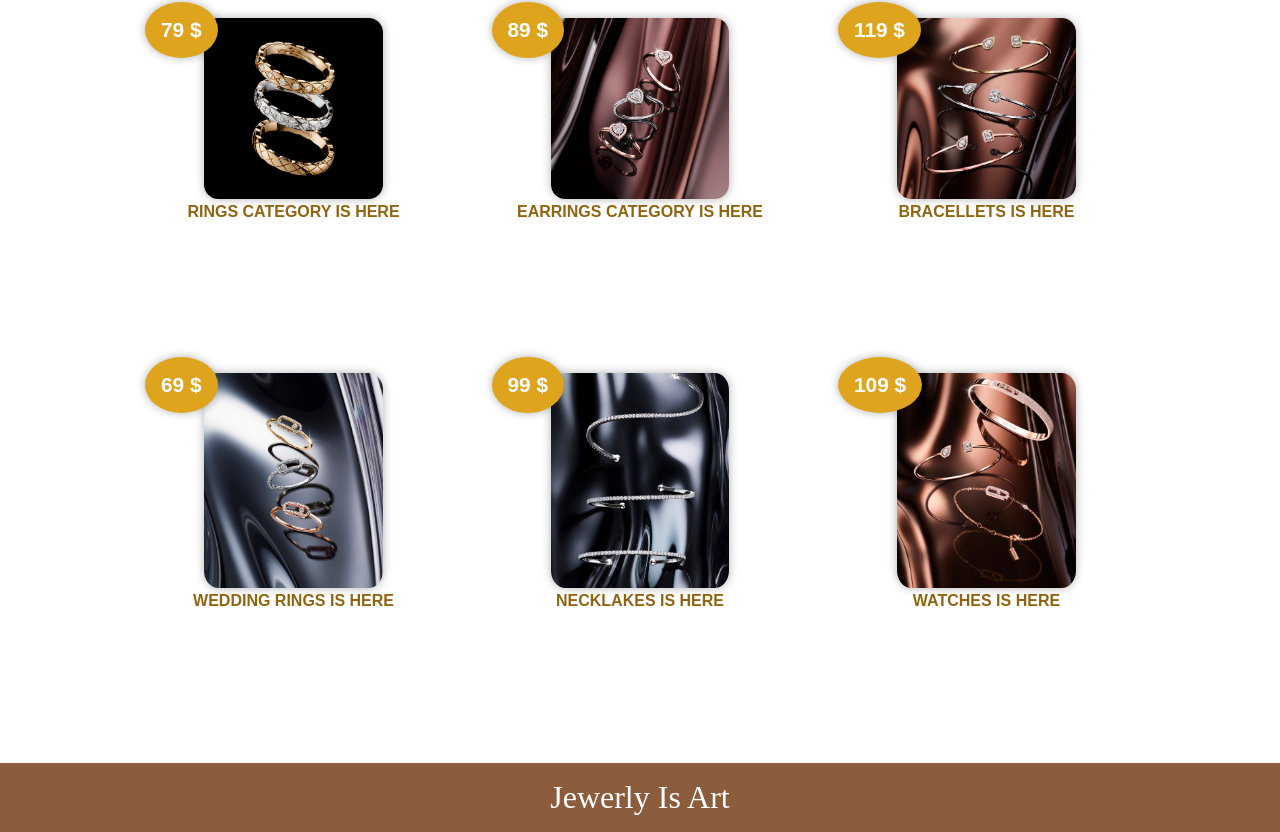
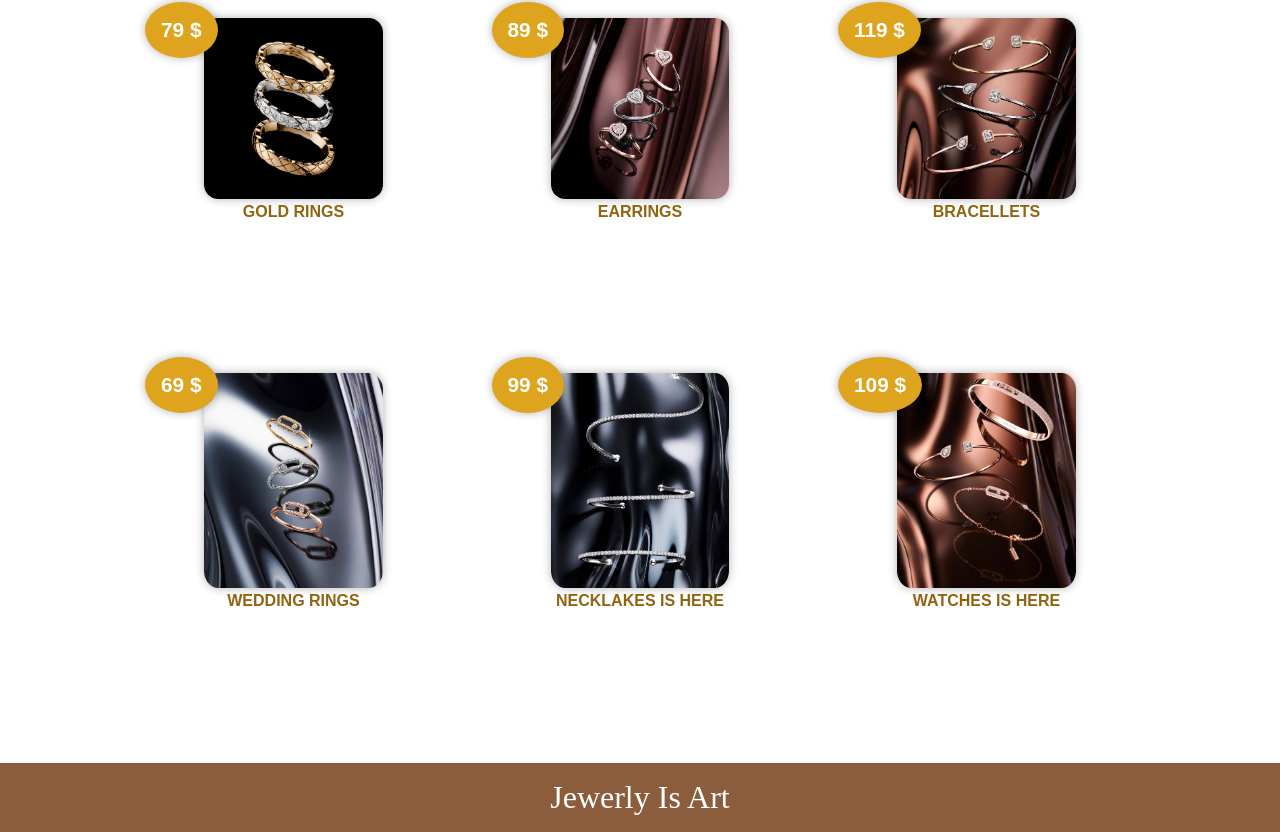
Before and after one commit to NazikAskhatova/diploma, a React (Create React App) app: page /products in a window 1280 px wide. Shown: the part 700-1532 px from the top of the page. Built offline with nearby package versions, Linux system fonts and the light colour scheme; a web font is replaced by a local one.

Commit message:
all categories were added

```diff
--- a/src/components/CategoryList/CategoryItem/CategoryItem.js
+++ b/src/components/CategoryList/CategoryItem/CategoryItem.js
@@ -6,8 +6,8 @@ import classes from "./CategoryItem.module.css";
 function CategoryItem({ category }) {
   return (
     <div className={classes.CategoryItem}>
-      <img src={category.image} alt="/" />
-      <Link className={classes.CategoryItemText} to={"/categories/" + category.categoryId}>{category.title}</Link>
+      <img src={category.image} alt={category} />
+      <Link to={"/categories/" + category.categoryId}>{category.title}</Link>
     </div>
   );
 }
--- a/src/components/CategoryList/CategoryItem/CategoryItem.module.css
+++ b/src/components/CategoryList/CategoryItem/CategoryItem.module.css
@@ -15,7 +15,7 @@
     margin-top: 1rem;
     text-align: center;
   }
-  .CategoryItemText {
+  .CategoryItem a {
     display: block;
 
     color: #916411;
@@ -24,7 +24,7 @@
     font-weight: bold;
     text-decoration: none;
   }
-  .CategoryItem .price {
+  /* .CategoryItem .price {
     position: absolute;
     top: -1rem;
 
@@ -39,4 +39,4 @@
     text-align: center;
     border-radius: 50%;
     box-shadow: 0 0 10px rgba(0, 0, 0, 0.3);
-  }
+  } */
--- a/src/components/ProductList/ProductItem/ProductItem.js
+++ b/src/components/ProductList/ProductItem/ProductItem.js
@@ -6,8 +6,8 @@ import classes from "./ProductItem.module.css";
 function ProductItem({ product }) {
   return (
     <div className={classes.ProductItem}>
-      <img src={product.image} alt="/" />
-      <Link className={classes.ProductItemText} to={"/product/" + product.productId}>{product.title}</Link>
+      <img src={product.image} alt={product.title} />
+      <Link to={"/product/" + product.productId}>{product.title}</Link>
       <div className={classes.price}>{product.price} $</div>
     </div>
   );
--- a/src/components/ProductList/ProductItem/ProductItem.module.css
+++ b/src/components/ProductList/ProductItem/ProductItem.module.css
@@ -15,7 +15,7 @@
   margin-top: 1rem;
   text-align: center;
 }
-.ProductItemText {
+.ProductItem a {
   display: block;
 
   color: #916411;
--- a/src/data/dataCategories.js
+++ b/src/data/dataCategories.js
@@ -22,7 +22,7 @@ const categories = [
   },
   {
     image: bracelletsCategory,
-    productId: "bracellets",
+    categoryId: "bracellets",
     title: "All Bracellets",
     price: 119,
     description: "You can find all our special bracellets here"
@@ -57,7 +57,7 @@ export function getCategories() {
 export function getCategory(categoryId){
   return categories [
     categories.findIndex(
-      category => category.categoryId === categoryId
+      category =>  category.categoryId === categoryId
     )
   ];
 }
--- a/src/data/dataProducts.js
+++ b/src/data/dataProducts.js
@@ -9,41 +9,58 @@ const products = [
   {
     image: Watches,
     productId: "rings",
-    title: "Rings category is here",
+    categoryId: "coupleBracellets",
+    title: "Gold Rings",
     price: 79,
   },
   {
     image: Earrings,
     productId: "earrings",
-    title: "Earrings category is here",
+    categoryId: "designRings",
+    title: "Earrings",
     price: 89,
   },
   {
     image: Bracellets,
     productId: "bracellets",
-    title: "Bracellets is here",
+    categoryId: "bracellets",
+    title: "Bracellets",
     price: 119,
   },
   {
     image: weddingRings,
     productId: "wedding-rings",
-    title: "Wedding Rings is here",
+    categoryId: "wedding",
+    title: "Wedding Rings",
     price: 69,
   },
   {
     image: Necklakes,
     productId: "necklakes",
+    categoryId: "all rings",
     title: "Necklakes is here",
     price: 99,
   },
   {
     image: Rings,
     productId: "watches",
+    categoryId: "duorings",
     title: "Watches is here",
     price: 109,
   },
 ];
 
-export function getProducts() {
+export function getProducts(category) {
+  if (category) {
+    return products.filter(product => product.categoryId === category);
+  }
   return products;
 }
+
+export function getProduct(productId) {
+  return products [
+    products.findIndex(
+      product =>  product.productId === productId
+    )
+  ];
+}
--- a/src/pages/Category.js
+++ b/src/pages/Category.js
@@ -2,11 +2,14 @@
 import React from "react";
 import { useParams } from "react-router-dom";
 import Header from "../components/Header/Header";
-import { getCategories } from "../data/dataCategories";
+import { getCategory } from "../data/dataCategories";
+import ProductList from "../components/ProductList/ProductList";
+import { getProducts } from "../data/dataProducts";
+// import ProductList from "../components/ProductList/ProductList";
 
 function Category() {
   const params = useParams();
-  const category = getCategories(params.categoryId);
+  const category = getCategory(params.categoryId);
 
   if (!category) {
     return null;
@@ -17,7 +20,10 @@ function Category() {
 <Header
 title={category.title}
 image={category.image}>
+  {category.description}
 </Header>
+
+<ProductList products={getProducts(category.categoryId)} />
 </>
   );
 }
```
